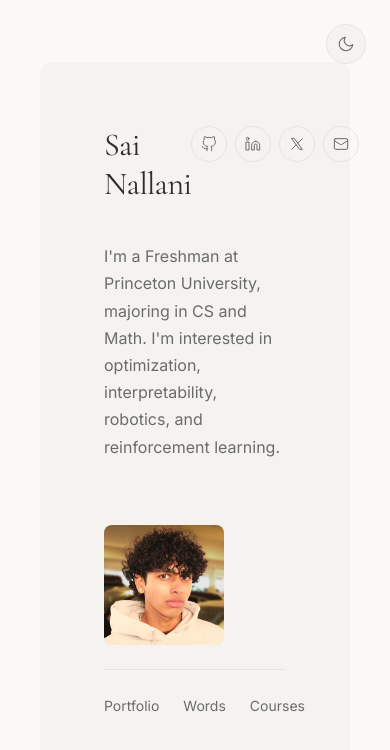
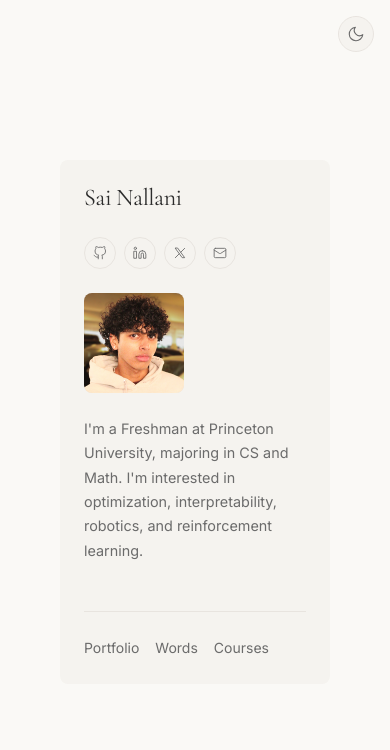
Before and after one commit to sai-nallani/sai-nallani.github.io, a Next.js app: page / in a window 390 px wide. Shown: the top 750 px of the page. Built offline with nearby package versions, Linux system fonts and the light colour scheme.

Commit message:
fix: improve mobile responsiveness for homepage card

```diff
--- a/src/app/globals.css
+++ b/src/app/globals.css
@@ -610,4 +610,23 @@ a:hover {
   .social-links {
     gap: var(--space-xs);
   }
+
+  .theme-toggle {
+    top: var(--space-sm);
+    right: var(--space-sm);
+    width: 36px;
+    height: 36px;
+  }
 }
+
+@media (max-width: 400px) {
+  .social-links a {
+    width: 32px;
+    height: 32px;
+  }
+
+  .social-links svg {
+    width: 14px;
+    height: 14px;
+  }
+}
--- a/src/app/page.module.css
+++ b/src/app/page.module.css
@@ -71,12 +71,56 @@
 }
 
 @media (max-width: 600px) {
+  .card {
+    padding: var(--space-lg);
+    margin: var(--space-md);
+    max-width: calc(100% - var(--space-lg));
+  }
+
+  .cardHeader {
+    flex-direction: column;
+    gap: var(--space-md);
+    align-items: flex-start;
+    margin-bottom: var(--space-md);
+  }
+
+  .cardName {
+    font-size: 1.75rem;
+  }
+
   .cardContent {
     grid-template-columns: 1fr;
+    gap: var(--space-md);
   }
 
   .cardImage {
     width: 120px;
     height: 120px;
+    order: -1;
+  }
+
+  .cardNav {
+    flex-wrap: wrap;
+    gap: var(--space-sm);
   }
 }
+
+@media (max-width: 400px) {
+  .card {
+    padding: var(--space-md);
+    border-radius: 8px;
+  }
+
+  .cardName {
+    font-size: 1.5rem;
+  }
+
+  .cardImage {
+    width: 100px;
+    height: 100px;
+  }
+
+  .cardBio p {
+    font-size: 0.9rem;
+  }
+}
```
